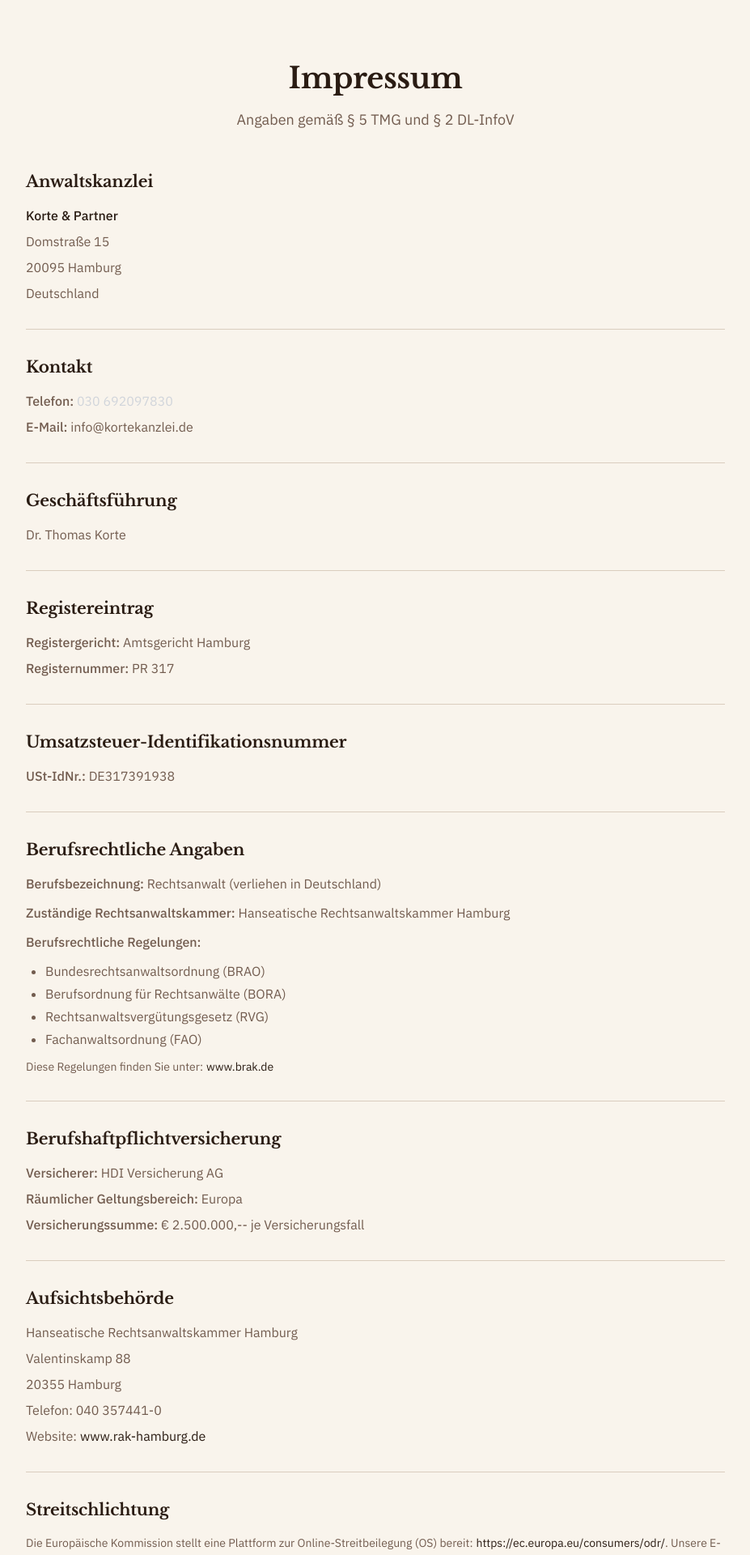
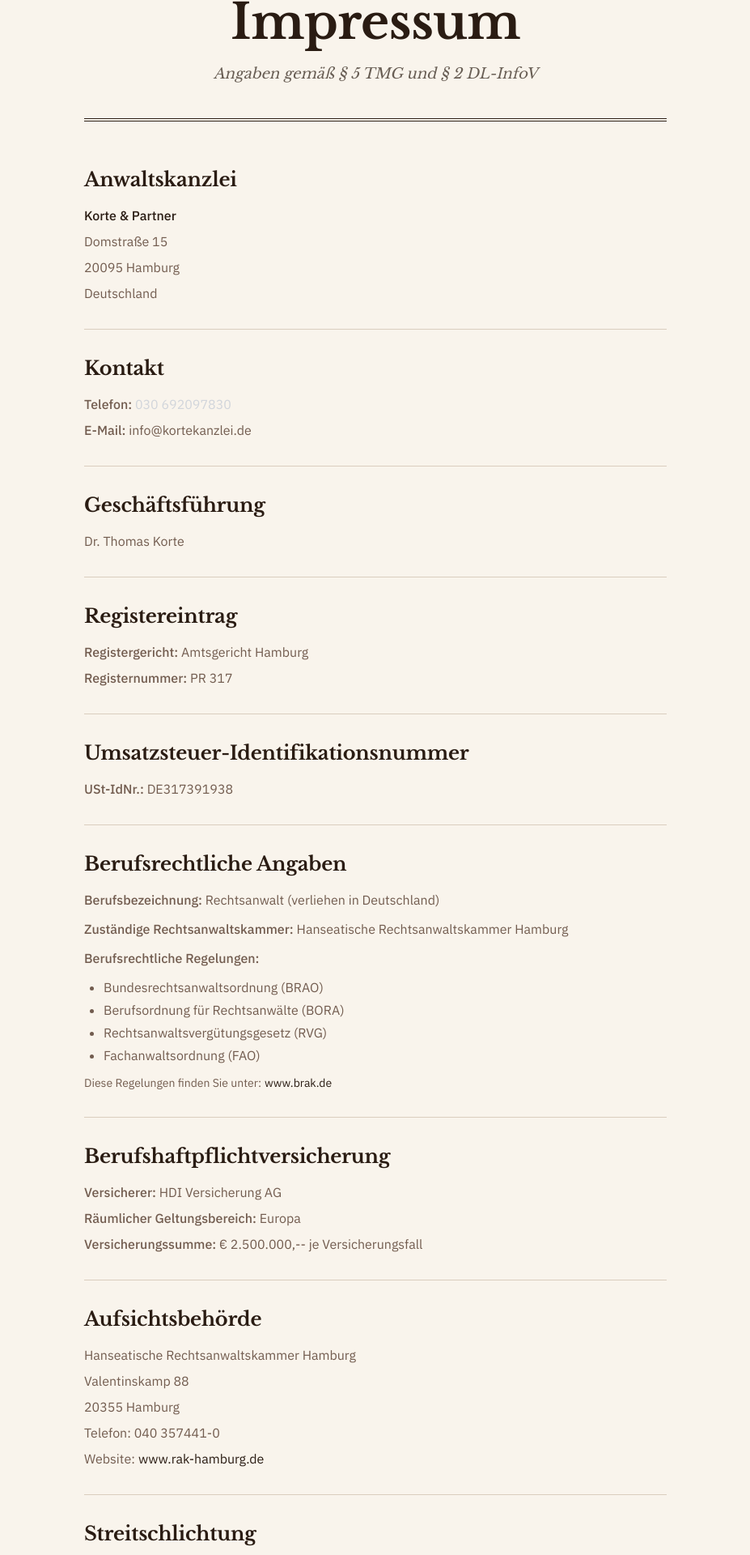
Before and after one commit to darklobster9512/berthold-recovery, a React (Vite) app: page /impressum in a window 1280 px wide. Shown: the part 335-2255 px from the top of the page at 81% size, without its empty margins (176-1103 px from the left). Built offline with nearby package versions, Linux system fonts and the light colour scheme.

Commit message:
Changes
Co-authored-by: darklobster9512 <301748244+darklobster9512@users.noreply.github.com>

```diff
--- a/src/components/ui/section.tsx
+++ b/src/components/ui/section.tsx
@@ -19,7 +19,7 @@ const SectionHeader = React.forwardRef<
 >(({ className, ...props }, ref) => (
   <div
     ref={ref}
-    className={cn("text-center mb-12", className)}
+    className={cn("text-center mb-14 pb-10 border-b-4 border-double border-primary", className)}
     {...props}
   />
 ))
@@ -32,7 +32,7 @@ const SectionTitle = React.forwardRef<
   <h2
     ref={ref}
     className={cn(
-      "text-3xl lg:text-4xl font-bold text-foreground mb-4",
+      "font-serif text-4xl lg:text-6xl text-primary mb-5",
       className
     )}
     {...props}
@@ -47,7 +47,7 @@ const SectionDescription = React.forwardRef<
   <p
     ref={ref}
     className={cn(
-      "text-lg text-muted-foreground max-w-3xl mx-auto leading-relaxed",
+      "font-serif italic text-lg text-foreground/70 max-w-3xl mx-auto leading-relaxed",
       className
     )}
     {...props}
--- a/src/pages/Impressum.tsx
+++ b/src/pages/Impressum.tsx
@@ -11,9 +11,9 @@ const Impressum = () => {
     <div className="min-h-screen bg-background">
       <HeaderWithDarkBg />
 
-      <main className="pt-24">
+      <main className="pt-4">
         <Section className="py-12">
-          <div className="container mx-auto px-4 max-w-4xl">
+          <div className="container mx-auto px-6 max-w-3xl">
             <SectionHeader>
               <SectionTitle>Impressum</SectionTitle>
               <SectionDescription>
@@ -24,7 +24,7 @@ const Impressum = () => {
             <div className="space-y-8 text-left">
               {/* Anwaltskanzlei */}
               <div>
-                <h3 className="text-xl font-semibold mb-4 text-foreground">Anwaltskanzlei</h3>
+                <h3 className="font-serif text-2xl mb-4 text-primary">Anwaltskanzlei</h3>
                 <div className="space-y-2 text-muted-foreground">
                   <p className="font-medium text-foreground">Korte & Partner</p>
                   <p>Domstraße 15</p>
@@ -37,7 +37,7 @@ const Impressum = () => {
 
               {/* Kontakt */}
               <div>
-                <h3 className="text-xl font-semibold mb-4 text-foreground">Kontakt</h3>
+                <h3 className="font-serif text-2xl mb-4 text-primary">Kontakt</h3>
                 <div className="space-y-2 text-muted-foreground">
                   {phoneEnabled && <p><span className="font-medium">Telefon:</span> <PhoneDisplay /></p>}
                   <p><span className="font-medium">E-Mail:</span> info@kortekanzlei.de</p>
@@ -48,7 +48,7 @@ const Impressum = () => {
 
               {/* Geschäftsführung */}
               <div>
-                <h3 className="text-xl font-semibold mb-4 text-foreground">Geschäftsführung</h3>
+                <h3 className="font-serif text-2xl mb-4 text-primary">Geschäftsführung</h3>
                 <p className="text-muted-foreground">Dr. Thomas Korte</p>
               </div>
 
@@ -56,7 +56,7 @@ const Impressum = () => {
 
               {/* Registereintrag */}
               <div>
-                <h3 className="text-xl font-semibold mb-4 text-foreground">Registereintrag</h3>
+                <h3 className="font-serif text-2xl mb-4 text-primary">Registereintrag</h3>
                 <div className="space-y-2 text-muted-foreground">
                   <p><span className="font-medium">Registergericht:</span> Amtsgericht Hamburg</p>
                   <p><span className="font-medium">Registernummer:</span> PR 317</p>
@@ -67,7 +67,7 @@ const Impressum = () => {
 
               {/* Umsatzsteuer-ID */}
               <div>
-                <h3 className="text-xl font-semibold mb-4 text-foreground">Umsatzsteuer-Identifikationsnummer</h3>
+                <h3 className="font-serif text-2xl mb-4 text-primary">Umsatzsteuer-Identifikationsnummer</h3>
                 <p className="text-muted-foreground">
                   <span className="font-medium">USt-IdNr.:</span> DE317391938
                 </p>
@@ -77,7 +77,7 @@ const Impressum = () => {
 
               {/* Berufsrechtliche Angaben */}
               <div>
-                <h3 className="text-xl font-semibold mb-4 text-foreground">Berufsrechtliche Angaben</h3>
+                <h3 className="font-serif text-2xl mb-4 text-primary">Berufsrechtliche Angaben</h3>
                 <div className="space-y-3 text-muted-foreground">
                   <p><span className="font-medium">Berufsbezeichnung:</span> Rechtsanwalt (verliehen in Deutschland)</p>
                   <p><span className="font-medium">Zuständige Rechtsanwaltskammer:</span> Hanseatische Rechtsanwaltskammer Hamburg</p>
@@ -101,7 +101,7 @@ const Impressum = () => {
 
               {/* Berufshaftpflichtversicherung */}
               <div>
-                <h3 className="text-xl font-semibold mb-4 text-foreground">Berufshaftpflichtversicherung</h3>
+                <h3 className="font-serif text-2xl mb-4 text-primary">Berufshaftpflichtversicherung</h3>
                 <div className="space-y-2 text-muted-foreground">
                   <p><span className="font-medium">Versicherer:</span> HDI Versicherung AG</p>
                   <p><span className="font-medium">Räumlicher Geltungsbereich:</span> Europa</p>
@@ -113,7 +113,7 @@ const Impressum = () => {
 
               {/* Aufsichtsbehörde */}
               <div>
-                <h3 className="text-xl font-semibold mb-4 text-foreground">Aufsichtsbehörde</h3>
+                <h3 className="font-serif text-2xl mb-4 text-primary">Aufsichtsbehörde</h3>
                 <div className="space-y-2 text-muted-foreground">
                   <p>Hanseatische Rechtsanwaltskammer Hamburg</p>
                   <p>Valentinskamp 88</p>
@@ -132,7 +132,7 @@ const Impressum = () => {
 
               {/* Streitschlichtung */}
               <div>
-                <h3 className="text-xl font-semibold mb-4 text-foreground">Streitschlichtung</h3>
+                <h3 className="font-serif text-2xl mb-4 text-primary">Streitschlichtung</h3>
                 <p className="text-muted-foreground text-sm leading-relaxed">
                   Die Europäische Kommission stellt eine Plattform zur Online-Streitbeilegung (OS) bereit:
                   <a href="https://ec.europa.eu/consumers/odr/" target="_blank" rel="noopener noreferrer" className="text-primary hover:underline ml-1">
@@ -150,7 +150,7 @@ const Impressum = () => {
 
               {/* Haftung für Inhalte */}
               <div>
-                <h3 className="text-xl font-semibold mb-4 text-foreground">Haftung für Inhalte</h3>
+                <h3 className="font-serif text-2xl mb-4 text-primary">Haftung für Inhalte</h3>
                 <div className="space-y-4 text-muted-foreground text-sm">
                   <p>
                     Als Diensteanbieter sind wir gemäß § 7 Abs.1 TMG für eigene Inhalte auf diesen Seiten
@@ -173,7 +173,7 @@ const Impressum = () => {
 
               {/* Haftung für Links */}
               <div>
-                <h3 className="text-xl font-semibold mb-4 text-foreground">Haftung für Links</h3>
+                <h3 className="font-serif text-2xl mb-4 text-primary">Haftung für Links</h3>
                 <div className="space-y-4 text-muted-foreground text-sm">
                   <p>
                     Unser Angebot enthält Links zu externen Websites Dritter, auf deren Inhalte wir keinen
@@ -195,7 +195,7 @@ const Impressum = () => {
 
               {/* Urheberrecht */}
               <div>
-                <h3 className="text-xl font-semibold mb-4 text-foreground">Urheberrecht</h3>
+                <h3 className="font-serif text-2xl mb-4 text-primary">Urheberrecht</h3>
                 <div className="space-y-4 text-muted-foreground text-sm">
                   <p>
                     Die durch die Seitenbetreiber erstellten Inhalte und Werke auf diesen Seiten unterliegen
```
Also changed, not shown: src/pages/AGB.tsx (+13 -13 lines), src/pages/Datenschutz.tsx (+13 -13 lines), src/pages/Haftungsausschluss.tsx (+11 -11 lines).
